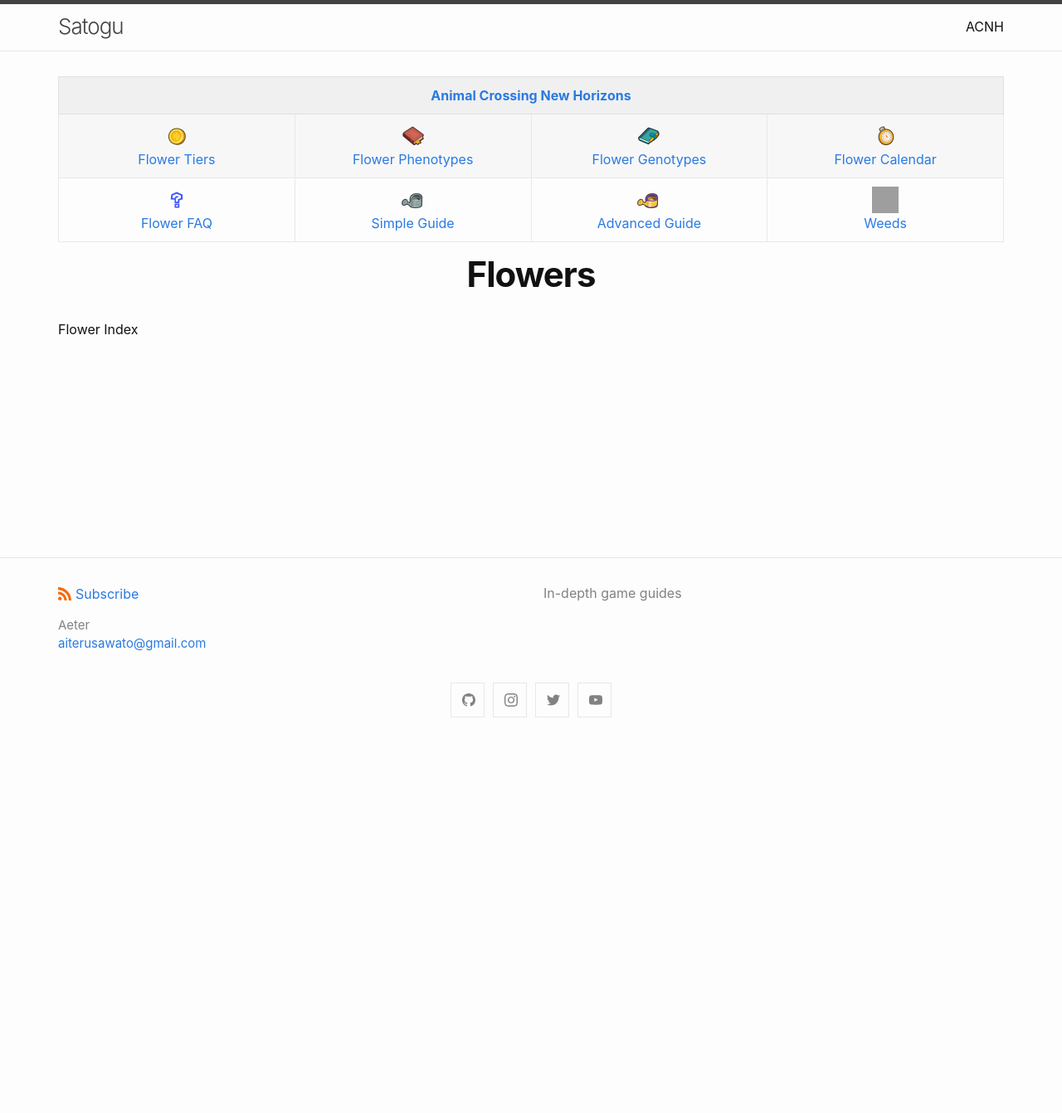
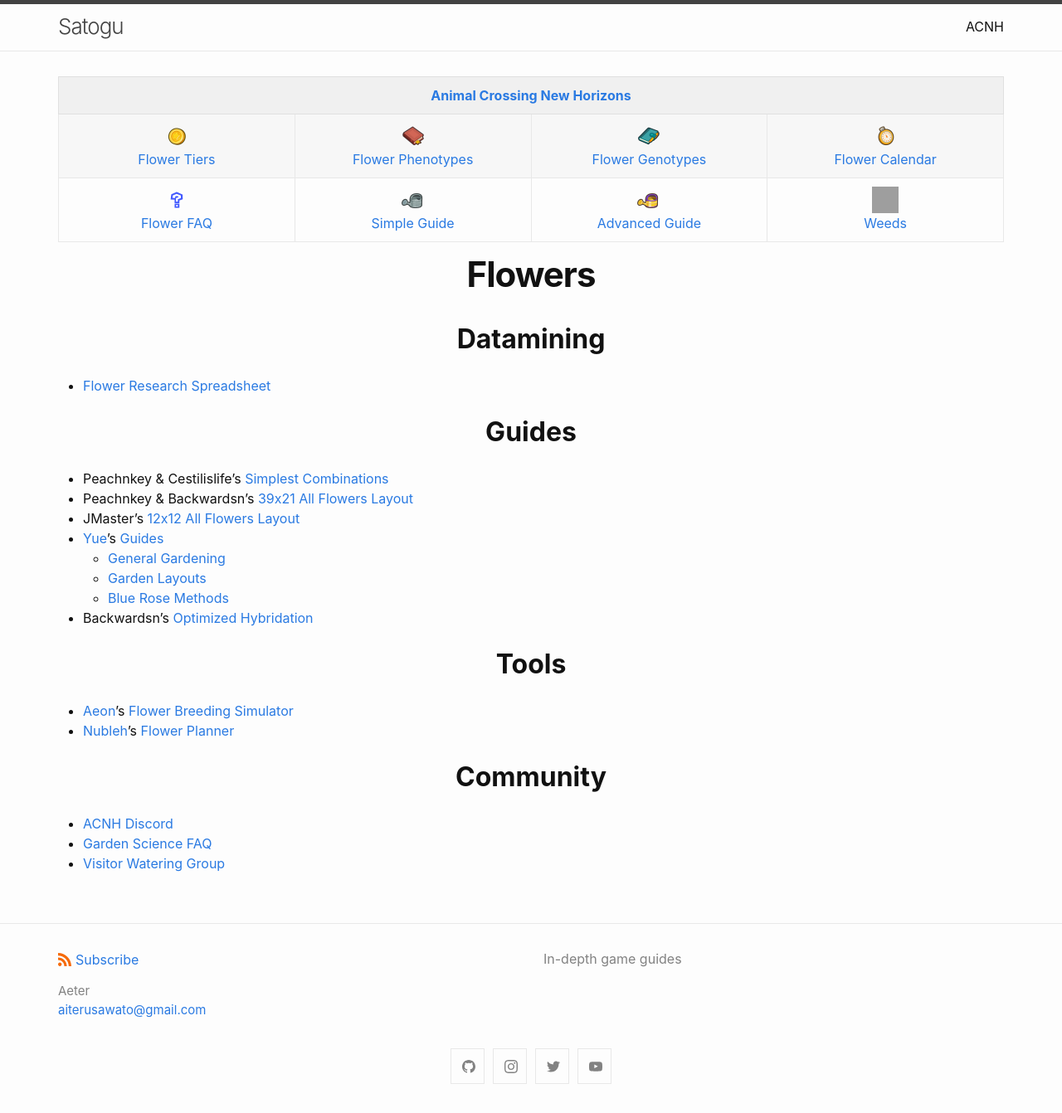
Before and after one commit to aiterusawato/satogu, a Jekyll site: the page built from acnh/flowers/index.md, in a window 1280 px wide. Shown: the whole page at 83% size. Built offline with Jekyll 4.4.1, drawn with Linux system fonts in a browser that asks for light colours; before the commit the page ends 900 px from its top, so only the background shows below that; grey boxes are pictures that could not be loaded.

Commit message:
Add files via upload

```diff
--- a/acnh/flowers/index.md
+++ b/acnh/flowers/index.md
@@ -3,4 +3,28 @@
 layout: acnh
 ---
 
-Flower Index
+## Datamining
+
+* [Flower Research Spreadsheet](https://docs.google.com/spreadsheets/d/e/2PACX-1vTdwUI4iZE1wdfZv1xdi2qJtldnWS2iiQdjRjKP-4oKoH0R8a07vaVFxZHSwFiDlwzb6gZAE8U5C_vG/pubhtml)
+
+## Guides
+
+* Peachnkey & Cestilislife's [Simplest Combinations](https://i.imgur.com/NnYRL6d.png)
+* Peachnkey & Backwardsn's [39x21 All Flowers Layout](https://i.imgur.com/VQHoob8.png)
+* JMaster's [12x12 All Flowers Layout](https://imgur.com/wjva79k)
+* [Yue](https://twitter.com/yuecrossing)'s [Guides](https://yuexr.github.io/acnh/)
+  * [General Gardening](https://yuexr.github.io/acnh/garden.html)
+  * [Garden Layouts](https://yuexr.github.io/acnh/garden_layouts.html)
+  * [Blue Rose Methods](https://yuexr.github.io/acnh/bluerose.html)
+* Backwardsn's [Optimized Hybridation](https://docs.google.com/document/d/1anxm3WwEKyh0_-l_lZIAUETaa_q432Px3griacQ3NcU/preview)
+
+## Tools
+
+* [Aeon](https://twitter.com/AeonSake)'s [Flower Breeding Simulator](https://gardenscience.ac/)
+* [Nubleh](https://twitter.com/nubleh)'s [Flower Planner](https://nubleh.github.io/flowerplanner/)
+
+## Community
+
+* [ACNH Discord](https://discord.gg/acnh)
+* [Garden Science FAQ](https://docs.google.com/document/d/1XPAaPUvGMWQ-n5sBLV3jM78QKxqKjiGCzx5HnD7K5RI/preview)
+* [Visitor Watering Group](https://tinyurl.com/y8srt9vp)
```
